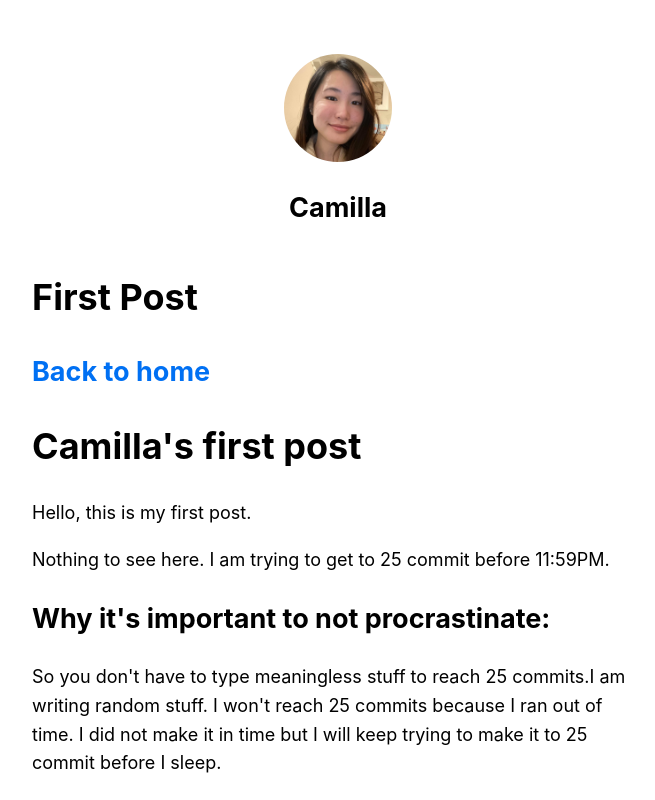
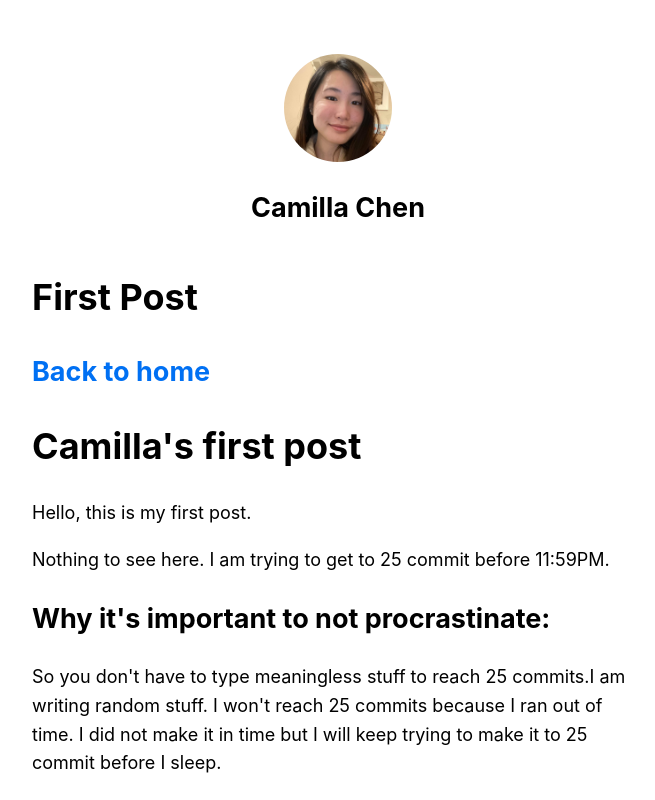
Before and after one commit to louisgv/art, a Next.js app: page /posts/first-post in a window 1280 px wide. Shown: the top 800 px of the page, without its empty margins (302-957 px from the left). Built offline with nearby package versions, Linux system fonts and the light colour scheme.

Commit message:
Fix git diff artifact

```diff
--- a/components/layout.js
+++ b/components/layout.js
@@ -1,18 +1,17 @@
-import styles from './layout.module.css'
-import utilStyles from '../styles/utils.module.css'
-import Image from 'next/image'
-import Head from 'next/head'
-import Link from 'next/link'
+import styles from "./layout.module.css";
+import utilStyles from "../styles/utils.module.css";
+import Image from "next/image";
+import Head from "next/head";
+import Link from "next/link";
 
+const name = "Camilla Chen";
+export const siteTitle = "Next.js Sample Website";
 
-const name = 'Camilla Chen'
-export const siteTitle = 'Next.js Sample Website'
-
-export default function Layout({children, home}){
+export default function Layout({ children, home }) {
   return (
     <div className={styles.container}>
       <Head>
-                <link rel="icon" href ="/favicon.ico" />
+        <link rel="icon" href="/favicon.ico" />
         <meta
           name="description"
           content="Learn how to build a prsonal website using Next.js"
@@ -37,9 +36,8 @@ export default function Layout({children, home}){
               width={200}
               alt={name}
             />
-                        <h1 className={utilStyles.heading2X1}>Camilla</h1>
+            <h1 className={utilStyles.heading2X1}>{name}</h1>
           </>
-
         ) : (
           <>
             <Link href="/">
@@ -56,7 +54,7 @@ export default function Layout({children, home}){
             </Link>
             <h2 className={utilStyles.headingLg}>
               <Link href="/">
-                                <a className={utilStyles.colorInherit}>Camilla</a>
+                <a className={utilStyles.colorInherit}>{name}</a>
               </Link>
             </h2>
           </>
@@ -71,5 +69,5 @@ export default function Layout({children, home}){
         </div>
       )}
     </div>
-    )
+  );
 }
```
Also changed, not shown: pages/index.js (+0 -10 lines). Lines whose indentation alone changed are shown as unchanged.
